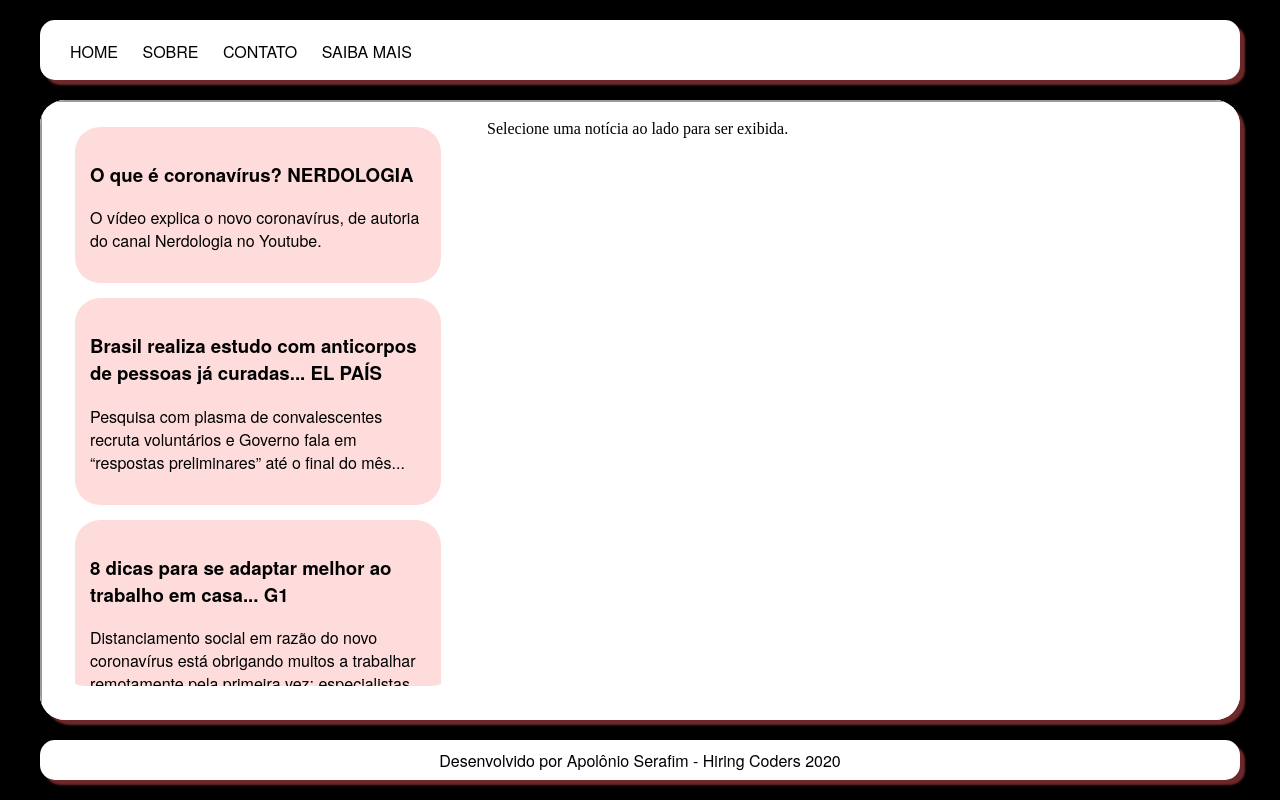
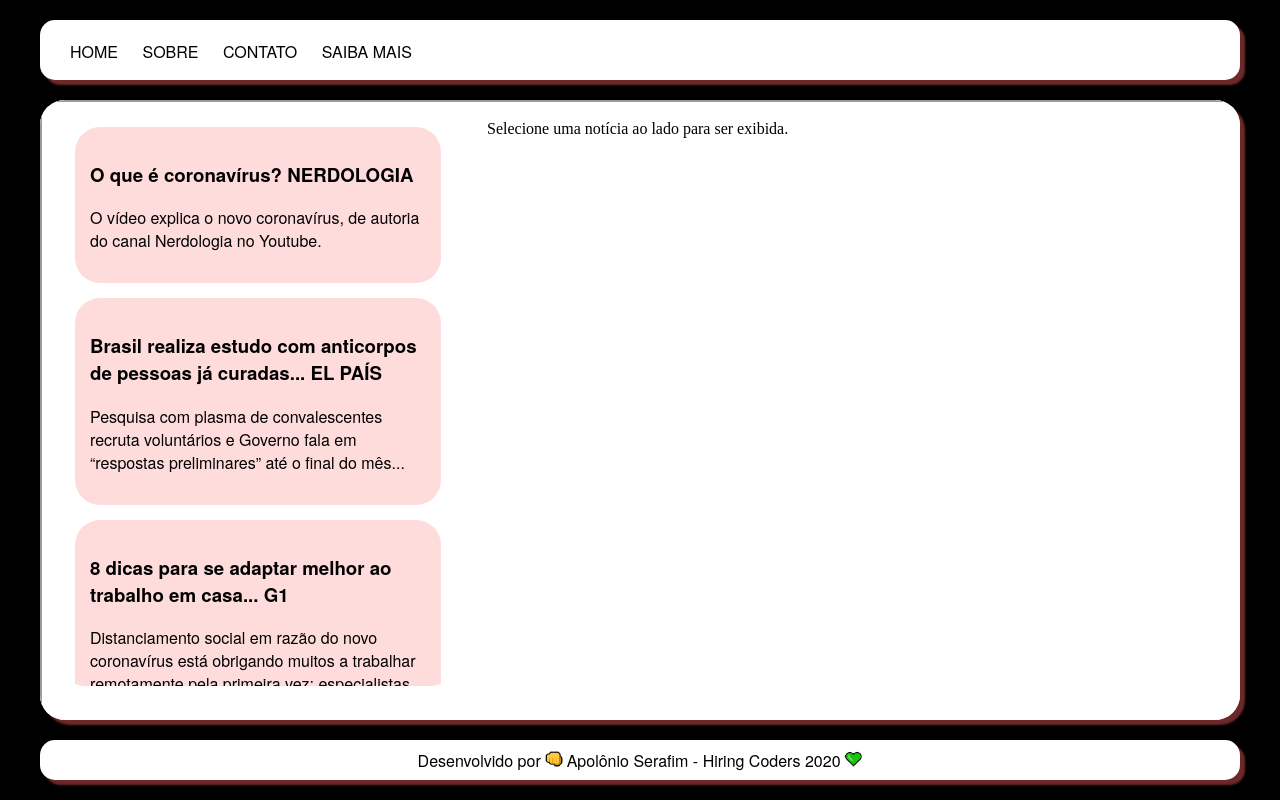
Before and after one commit to apolope/gamaCOVID-19, a plain HTML site: page index.html in a window 1280 px wide. Drawn offline with Linux system fonts and the light colour scheme.

Commit message:
Alteração do rodapé

```diff
--- a/index.html
+++ b/index.html
@@ -53,7 +53,7 @@
         </div>
         <!-- Rodapé da página -->
         <footer>
-            <div class="centralizado">Desenvolvido por <a href="http://www.apolonioserafim.com.br">Apolônio Serafim</a> - Hiring Coders 2020</div>
+            <div class="centralizado">Desenvolvido por <img src="img/mao.png" height="15px"> <a href="http://www.apolonioserafim.com.br">Apolônio Serafim</a> - Hiring Coders 2020 <img src="img/coracao.png" height="15px"></div>
         </footer>
 
     </body>
```
Also changed, not shown: img/coracao.png (added), img/mao.png (added).
